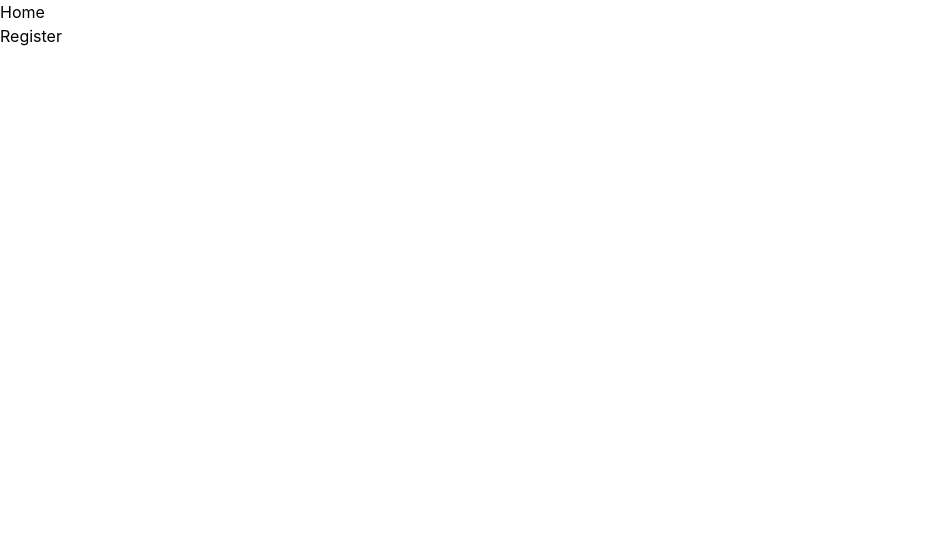
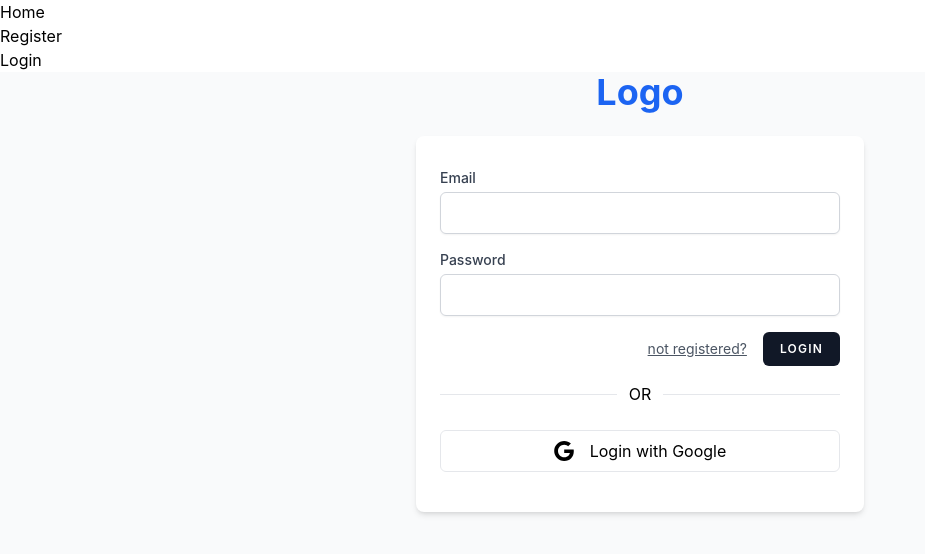
Before and after one commit to Team-One-Senior-phase/Main-repo-, a React (Vite) app in the folder Main-repo/front/Ecommerce/: page /login in a window 1280 px wide. Before the commit this address had no page. Shown: the top 554 px of the page, without its empty margins (0-925 px from the left). Built offline with nearby package versions, Linux system fonts and the light colour scheme.

Commit message:
19/04 commit

```diff
--- a/Main-repo/front/Ecommerce/package.json
+++ b/Main-repo/front/Ecommerce/package.json
@@ -13,8 +13,10 @@
     "axios": "^1.3.5",
     "flowbite": "^1.6.5",
     "flowbite-react": "^0.4.3",
+    "google-one-tap": "^1.0.6",
     "react": "^18.2.0",
     "react-dom": "^18.2.0",
+    "react-hook-form": "^7.43.9",
     "react-router-dom": "^6.10.0"
   },
   "devDependencies": {
--- a/Main-repo/front/Ecommerce/src/App.tsx
+++ b/Main-repo/front/Ecommerce/src/App.tsx
@@ -1,16 +1,29 @@
-import React,{FC,useState} from 'react';
-import {Routes, Route} from 'react-router-dom'
+import React,{FC,useEffect,useState} from 'react';
+import {Routes, Route, useNavigate} from 'react-router-dom'
 import Register from './components/Register'
+import Login from './components/Login'
 import Navbar from './components/partials/Navbar'
 import Home from './Pages/Home'
 import axios from 'axios'
 
 const App:FC=() => {
   const [updated,setUpdated] = useState<boolean>(false)
+  const navigate = useNavigate()
 
   var registerUser = (name:string,mail:string,password:string): void =>{
     axios.post("http://localhost:3000/api/users/register",{user_name:name,email:mail,password:password})
-    .then(() => setUpdated(!updated))
+    .then(()=>setUpdated(!updated))
+  }
+
+  var loginUser = (mail:string,password:string):void =>{
+    axios.post("http://localhost:3000/api/users/login",{email:mail,password:password})
+    .then(response => {
+      console.log(response.data.message)
+      if (response.data.message === "User logged in successfully") {
+        navigate("/")
+      }
+    })
+    .catch(() => console.log("invalid user"))
   }
 
   return (
@@ -19,6 +32,7 @@ const App:FC=() => {
     <Routes>
       <Route path='/' element={<Home />}/>
       <Route path='/register' element={<Register registerUser={registerUser}/>}/>
+      <Route path='/login' element={<Login loginUser={loginUser}/>}/>
     </Routes>
     </>
   )
--- /dev/null
+++ b/Main-repo/front/Ecommerce/src/components/Login.tsx
@@ -0,0 +1,100 @@
+import React, { useState } from 'react';
+
+interface Props {
+    loginUser: (mail: string, password: string) => void
+}
+
+const Login = ({ loginUser }: Props) => {
+    const [mail, setMail] = useState<string>("")
+    const [password, setPassword] = useState<string>("")
+
+    return (
+        <div>
+            <div className="flex flex-col items-center min-h-screen pt-4 sm:justify sm:pt-0 bg-gray-50">
+                <div>
+                    <a href="/">
+                        <h3 className="text-4xl font-bold text-blue-600">
+                            Logo
+                        </h3>
+                    </a>
+                </div>
+                <div className="w-full px-6 py-4 mt-6 overflow-hidden bg-white shadow-md sm:max-w-md sm:rounded-lg">
+                    <form>
+                        <div className="mt-4">
+                            <label
+                                htmlFor="email"
+                                className="block text-sm font-medium text-gray-700 undefined"
+                            >
+                                Email
+                            </label>
+                            <div className="flex flex-col items-start">
+                                <input
+                                    type="email"
+                                    name="email"
+                                    className="block w-full mt-1 border-gray-300 rounded-md shadow-sm focus:border-indigo-300 focus:ring focus:ring-indigo-200 focus:ring-opacity-50"
+                                    value={mail}
+                                    onChange={(e) => setMail(e.target.value)}
+                                />
+                            </div>
+                        </div>
+                        <div className="mt-4">
+                            <label
+                                htmlFor="password"
+                                className="block text-sm font-medium text-gray-700 undefined"
+                            >
+                                Password
+                            </label>
+                            <div className="flex flex-col items-start">
+                                <input
+                                    type="password"
+                                    name="password"
+                                    className="block w-full mt-1 border-gray-300 rounded-md shadow-sm focus:border-indigo-300 focus:ring focus:ring-indigo-200 focus:ring-opacity-50"
+                                    value={password}
+                                    onChange={(e) => setPassword(e.target.value)}
+                                />
+                            </div>
+                        </div>
+                        <div className="flex items-center justify-end mt-4">
+                            <a
+                                className="text-sm text-gray-600 underline hover:text-gray-900"
+                                href="/register"
+                            >
+                                not registered?
+                            </a>
+                            <button
+                                type="submit"
+                                className="inline-flex items-center px-4 py-2 ml-4 text-xs font-semibold tracking-widest text-white uppercase transition duration-150 ease-in-out bg-gray-900 border border-transparent rounded-md active:bg-gray-900 false"
+                                onClick={() => loginUser(mail, password)}
+                            >
+                                Login
+                            </button>
+                        </div>
+                        <div className="flex items-center w-full my-4">
+                            <hr className="w-full" />
+                            <p className="px-3 ">OR</p>
+                            <hr className="w-full" />
+                        </div>
+                        <div className="my-6 space-y-2">
+                            <button
+                                aria-label="Login with Google"
+                                type="button"
+                                className="flex items-center justify-center w-full p-2 space-x-4 border rounded-md focus:ring-2 focus:ring-offset-1 dark:border-gray-400 focus:ring-blue-400"
+                            >
+                                <svg
+                                    xmlns="http://www.w3.org/2000/svg"
+                                    viewBox="0 0 32 32"
+                                    className="w-5 h-5 fill-current"
+                                >
+                                    <path d="M16.318 13.714v5.484h9.078c-0.37 2.354-2.745 6.901-9.078 6.901-5.458 0-9.917-4.521-9.917-10.099s4.458-10.099 9.917-10.099c3.109 0 5.193 1.318 6.38 2.464l4.339-4.182c-2.786-2.599-6.396-4.182-10.719-4.182-8.844 0-16 7.151-16 16s7.156 16 16 16c9.234 0 15.365-6.49 15.365-15.635 0-1.052-0.115-1.854-0.255-2.651z"></path>
+                                </svg>
+                                <p>Login with Google</p>
+                            </button>
+                        </div>
+                    </form>
+                </div>
+            </div>
+        </div>
+    );
+}
+
+export default Login;
--- a/Main-repo/front/Ecommerce/src/components/partials/Navbar.tsx
+++ b/Main-repo/front/Ecommerce/src/components/partials/Navbar.tsx
@@ -6,6 +6,7 @@ const Navbar = () => {
         <ul>
             <li><Link to='/'>Home</Link></li>
             <li><Link to='/register'>Register</Link></li>
+            <li><Link to='/login'>Login</Link></li>
         </ul>
     </div>
     )
```
Also changed, not shown: Main-repo/front/Ecommerce/src/components/Register.tsx (+6 -57 lines), 1 other file (tests, documents, lock files or other folders).
